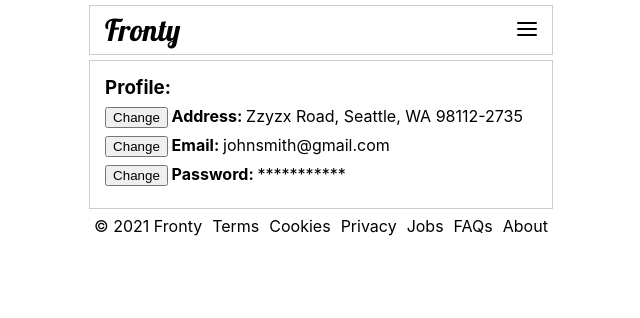
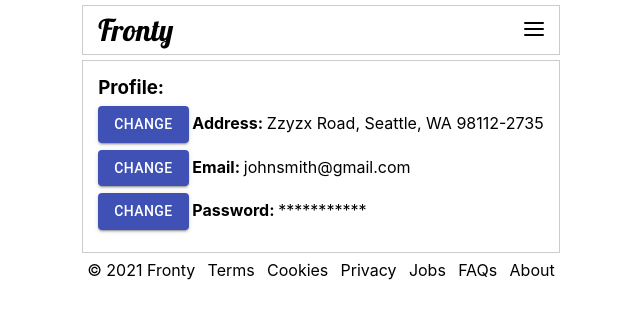
Before and after one commit to patcoston/fronty, a React (Create React App) app: page /portfolio/fronty/profile in a window 1280 px wide. Shown: the top 318 px of the page, without its empty margins (319-959 px from the left). Built offline with nearby package versions, Linux system fonts and the light colour scheme; no server answers.

Commit message:
Modified buttons to use Material-UI

```diff
--- a/package.json
+++ b/package.json
@@ -4,6 +4,7 @@
   "private": true,
   "homepage": "./",
   "dependencies": {
+    "@material-ui/core": "^4.11.4",
     "@testing-library/jest-dom": "^5.11.9",
     "@testing-library/react": "^11.2.5",
     "@testing-library/user-event": "^12.8.3",
--- a/src/components/FilterChooseMenu/FilterChooseMenu.tsx
+++ b/src/components/FilterChooseMenu/FilterChooseMenu.tsx
@@ -2,6 +2,7 @@ import { FC } from "react"
 import { useStore } from "../../store/StoreProvider"
 import { IFilters } from "../../utils/interfaces"
 import { TStringArray } from "../../utils/types"
+import Button from "@material-ui/core/Button"
 import "./FilterChooseMenu.scss"
 
 /**
@@ -35,9 +36,13 @@ const FilterChooseMenu: FC<Props> = ({ list, label }) => {
   return (
     <div className="filter-choose-menu">
       <div className="filter-choose-menu-button">
-        <button onClick={() => setShowFilterTypeMenu(true)}>
+        <Button
+          variant="contained"
+          color="primary"
+          onClick={() => setShowFilterTypeMenu(true)}
+        >
           Choose a Filter Type
-        </button>
+        </Button>
       </div>
       <div className="filter-choose-menu-body">
         <div className="filter-choose-menu-header">
--- a/src/components/Profile/Profile.tsx
+++ b/src/components/Profile/Profile.tsx
@@ -1,4 +1,5 @@
 import { FC } from "react"
+import Button from "@material-ui/core/Button"
 
 /**
  * Profile
@@ -11,15 +12,21 @@ const Profile: FC = () => {
     <div className="profile">
       <h3>Profile:</h3>
       <section>
-        <button>Change</button>
+        <Button variant="contained" color="primary">
+          Change
+        </Button>
         <strong> Address: </strong> Zzyzx Road, Seattle, WA 98112-2735
       </section>
       <section>
-        <button>Change</button>
+        <Button variant="contained" color="primary">
+          Change
+        </Button>
         <strong> Email: </strong> johnsmith@gmail.com
       </section>
       <section>
-        <button>Change</button>
+        <Button variant="contained" color="primary">
+          Change
+        </Button>
         <strong> Password: </strong> ***********
       </section>
     </div>
--- a/src/components/ShowActiveFilters/ShowActiveFilters.tsx
+++ b/src/components/ShowActiveFilters/ShowActiveFilters.tsx
@@ -3,6 +3,7 @@ import { useStore } from "../../store/StoreProvider"
 import { IFilters } from "../../utils/interfaces"
 import { TObjectEntries } from "../../utils/types"
 import CloseIcon from "../../svg/closeicon"
+import Button from "@material-ui/core/Button"
 import clsx from "clsx"
 import "./ShowActiveFilters.scss"
 
@@ -53,12 +54,15 @@ const ShowActiveFilters: FC<Props> = ({ activeFilterArray }) => {
               <strong>{filter[0]}:</strong>{" "}
               {filter[1].map((val, indexFilter) => {
                 return (
-                  <button
+                  <Button
+                    variant="contained"
+                    color="primary"
+                    size="small"
                     key={indexFilter}
                     onClick={() => toggleFilter(filter[0], indexFilter)}
                   >
                     {val}
-                  </button>
+                  </Button>
                 )
               })}
             </section>
--- a/src/components/ShowJob/ShowJob.tsx
+++ b/src/components/ShowJob/ShowJob.tsx
@@ -5,6 +5,7 @@ import { rand } from "../../utils/tools"
 import { TStringArray } from "../../utils/types"
 import * as showType from "../../utils/constants"
 import CloseIcon from "../../svg/closeicon"
+import Button from "@material-ui/core/Button"
 import "./ShowJob.scss"
 
 /**
@@ -45,10 +46,18 @@ const ShowJob: FC = () => {
     <div className="show-job" onClick={() => history.push(`/`)}>
       <div className="show-job-header">
         <h3>{showJobCompany}</h3>
-        <button>Hide</button>
-        <button>Save</button>
-        <button>Apply</button>
-        <button>Report</button>
+        <Button variant="contained" color="primary">
+          Hide
+        </Button>
+        <Button variant="contained" color="primary">
+          Save
+        </Button>
+        <Button variant="contained" color="primary">
+          Apply
+        </Button>
+        <Button variant="contained" color="primary">
+          Report
+        </Button>
         <div className="show-job-close">
           <CloseIcon />
         </div>
```
Also changed, not shown: fronty-notes.txt, 1 other file (tests, documents, lock files or other folders).
